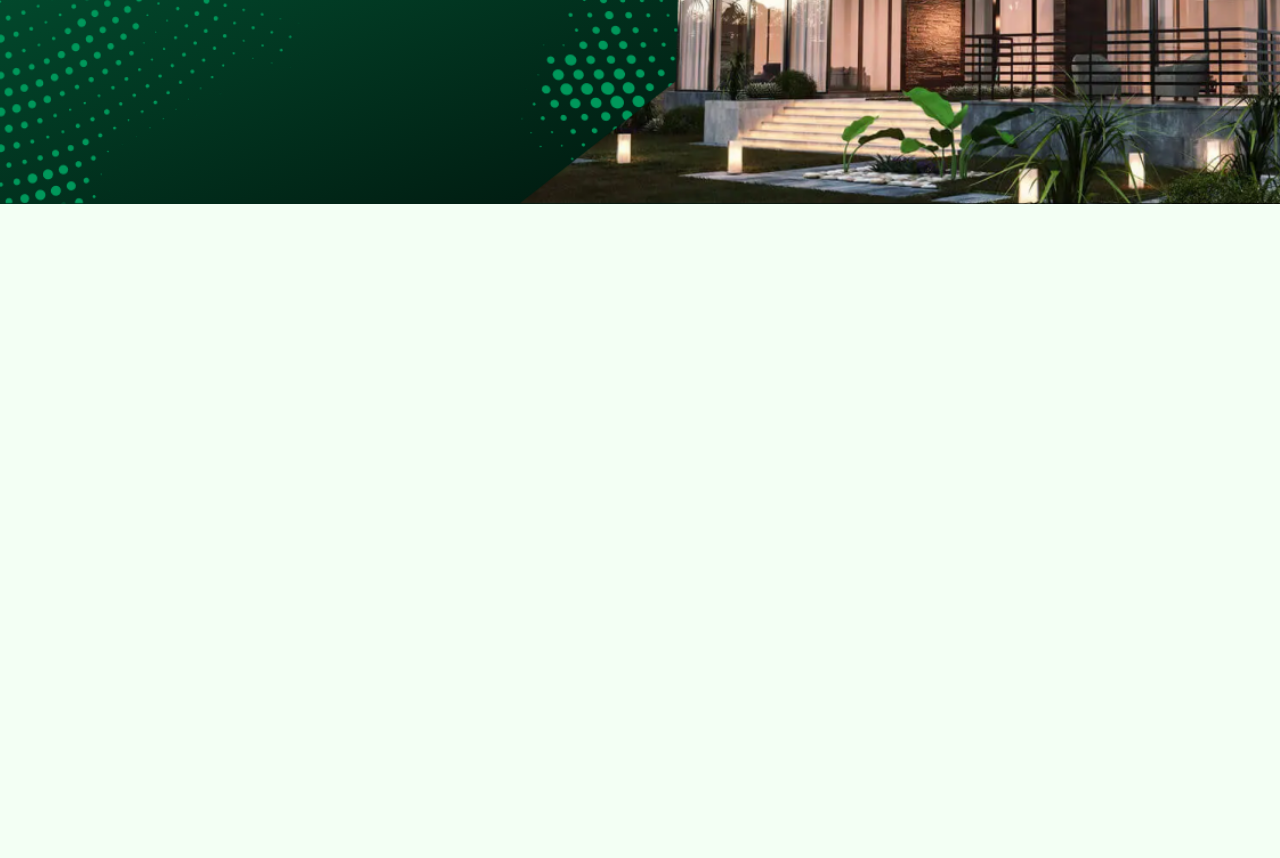
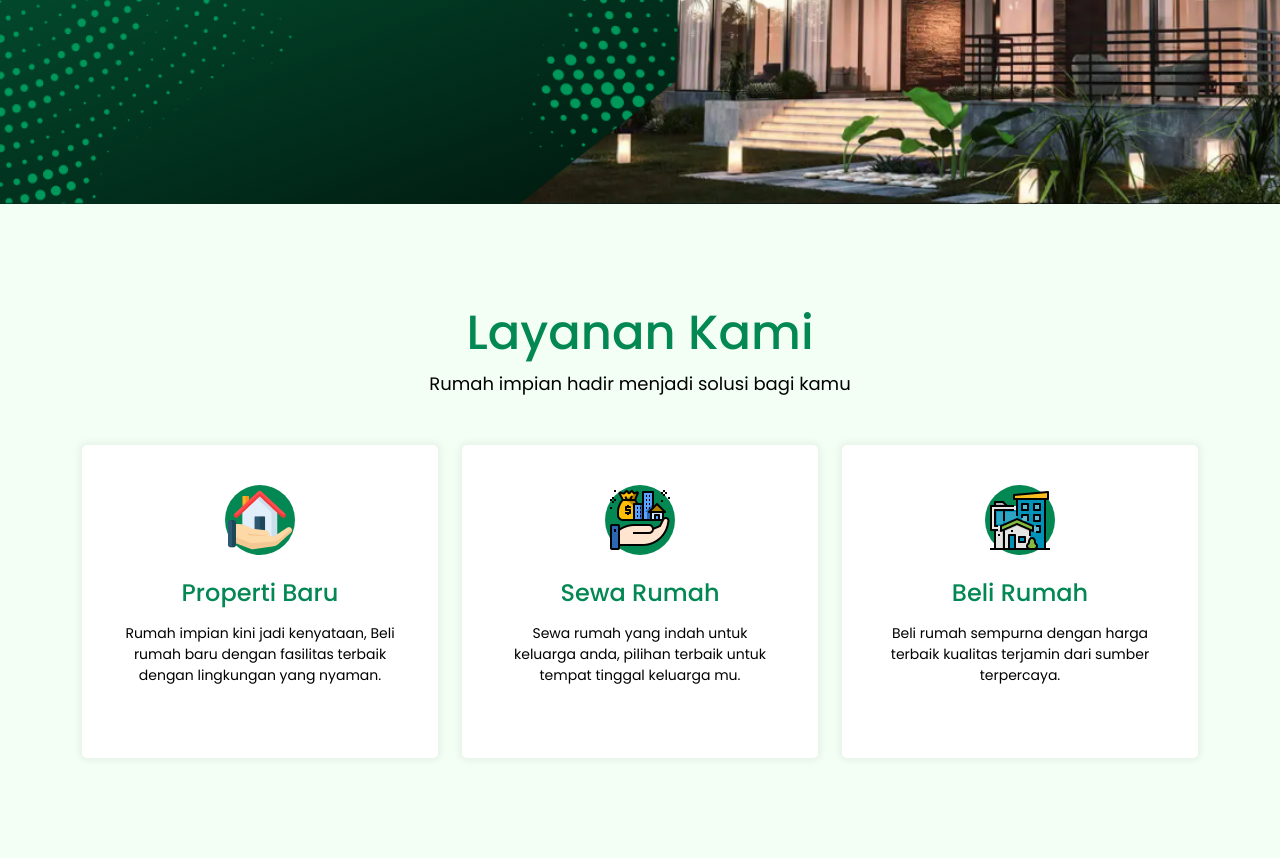
Before and after one commit to hadisubhana/Company-Profile-Perusahaan-Property, a plain HTML site: page index.html in a window 1280 px wide. Shown: the part 596-1454 px from the top of the page. Before the commit the page ends 800 px from the top, so only its background shows below. Drawn offline with nearby package versions, Linux system fonts and the light colour scheme.

Commit message:
Service Section

```diff
--- a/css/style.css
+++ b/css/style.css
@@ -1,6 +1,5 @@
 :root {
   --pr-color: #048853;
-
 }
 
 * {
@@ -92,3 +91,80 @@ body {
 .img-accent {
   z-index: 1;
 }
+
+/* Service Section Style */
+
+#service {
+  padding: 100px 0;
+}
+
+h2 {
+  font-size: 48px;
+  font-weight: 500;
+  color: var(--pr-color);
+}
+
+.subtitle {
+  font-size: 18px;
+  color: #000;
+}
+
+.card-service {
+  width: 100%;
+  height: 313px;
+  border-radius: 5px;
+  background: #fff;
+  padding: 40px;
+  box-shadow: 0 0 7px 3px rgba(0, 0, 0, 0.05);
+  transition: all .2s ease-in;
+}
+
+.circle-icon {
+  width: 70px;
+  height: 70px;
+  background-color: var(--pr-color);
+  border-radius: 50%;
+  transition: all .1s ease-in;
+}
+
+.card-service h3 {
+  color: var(--pr-color);
+  font-size: 24px;
+  transition: all .2s ease-in;
+}
+
+.card-service p {
+  color: #000;
+  font-size: 14px;
+  transition: all .3s ease-in;
+}
+
+/* Service Section Style */
+/* Hover */
+
+.card-service:hover {
+    width: 100%;
+    height: 313px;
+    border-radius: 5px;
+    background: linear-gradient(160deg, var(--pr-color), #000);
+    padding: 40px;
+    box-shadow: 0 0 7px 3px rgba(0, 0, 0, 0.05);
+    transition: all .2s ease-out;
+  }
+
+  .card-service:hover .circle-icon {
+    background-color: #fff;
+    transition: all .1s ease-out;
+  }
+
+  .card-service:hover h3 {
+    color: #fff;
+    font-size: 24px;
+    transition: all .2s ease-out;
+  }
+
+  .card-service:hover p {
+    color: #fff;
+    font-size: 14px;
+    transition: all .3s ease-out;
+  }
--- a/index.html
+++ b/index.html
@@ -92,6 +92,48 @@
       </div>
     </section>
 
+    <!-- Service Section -->
+    <section id="service">
+        <div class="container">
+            <div class="row">
+                <div class="col-12 text-center">
+                    <h2>Layanan Kami</h2>
+                    <span class="subtitle">Rumah impian hadir menjadi solusi bagi kamu</span>
+                </div>
+            </div>
+
+            <div class="row mt-5">
+                <div class="col-md-4 text-center">
+                    <div class="card-service">
+                        <div class="circle-icon position-relative mx-auto">
+                            <img src="assets/Icon-propertybaru.png" alt="" class="position-absolute top-50 start-50 translate-middle">
+                        </div>
+                        <h3 class="mt-4">Properti Baru</h3>
+                        <p class="mt-3">Rumah impian kini jadi kenyataan, Beli rumah baru dengan fasilitas terbaik dengan lingkungan yang nyaman.</p>
+                    </div>
+                </div>
+                <div class="col-md-4 text-center">
+                    <div class="card-service">
+                        <div class="circle-icon position-relative mx-auto">
+                            <img src="assets/Icon Sewa.png" alt="" class="position-absolute top-50 start-50 translate-middle">
+                        </div>
+                        <h3 class="mt-4">Sewa Rumah</h3>
+                        <p class="mt-3">Sewa rumah yang indah untuk keluarga anda, pilihan terbaik untuk tempat tinggal keluarga mu.</p>
+                    </div>
+                </div>
+                <div class="col-md-4 text-center">
+                    <div class="card-service">
+                        <div class="circle-icon position-relative mx-auto">
+                            <img src="assets/Icon Beli.png" alt="" class="position-absolute top-50 start-50 translate-middle">
+                        </div>
+                        <h3 class="mt-4">Beli Rumah</h3>
+                        <p class="mt-3">Beli rumah sempurna dengan harga terbaik kualitas terjamin dari sumber terpercaya.</p>
+                    </div>
+                </div>
+            </div>
+        </div>
+    </section>
+
     <script
       src="https://cdn.jsdelivr.net/npm/bootstrap@5.2.3/dist/js/bootstrap.bundle.min.js"
       integrity="sha384-kenU1KFdBIe4zVF0s0G1M5b4hcpxyD9F7jL+jjXkk+Q2h455rYXK/7HAuoJl+0I4"
```
Lines whose indentation alone changed are shown as unchanged.
